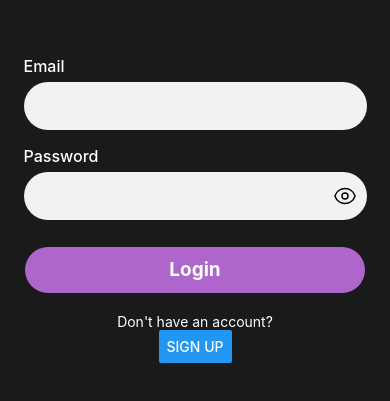
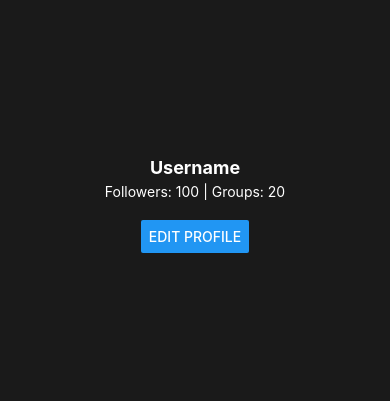
Before and after one commit to diabo1ica/Watermelon-Hamster, a React Native app: screen /ProfileScreen in a window 390 px wide. Shown: the part 217-618 px from the top of the page. Built offline with nearby package versions, Linux system fonts and the light colour scheme; no server answers.

Commit message:
Basic Profiles

```diff
--- a/App.js
+++ b/App.js
@@ -9,6 +9,8 @@ import { createBottomTabNavigator } from "@react-navigation/bottom-tabs";
 import Login from "./screens/LoginPage";
 import SignUp from "./screens/SignUp";
 import Event from './screens/Event';
+import ProfileScreen from './screens/ProfilePage';
+import EditProfilePage from './screens/EditProfilePage';
 
 import { useFonts } from 'expo-font';
 import 'firebase/firestore';
@@ -110,7 +112,7 @@ const App = () => {
 
           <Tabs.Screen
             name="Profile"
-            component={Login}
+            component={ProfileScreen}
             options={{
               tabBarIcon: ({ size }) => (
                 <Ionicons name="md-settings-outline" size={size} color="white" />
@@ -175,6 +177,14 @@ const App = () => {
               component={SignUp}
               options={{ headerShown: false }}
             />
+            <Stack.Screen
+              name="ProfileScreen"
+              component={ProfileScreen}
+            />
+            <Stack.Screen
+              name="EditProfilePage"
+              component={EditProfilePage}
+            />
           </Stack.Navigator>
         )}
       </NavigationContainer>
--- a/package.json
+++ b/package.json
@@ -22,7 +22,8 @@
     "react-native-heroicons": "^3.2.0",
     "react-native-reanimated": "~3.3.0",
     "react-native-safe-area-context": "4.6.3",
-    "react-native-screens": "~3.22.0"
+    "react-native-screens": "~3.22.0",
+    "yarn": "^1.22.21"
   },
   "devDependencies": {
     "@babel/core": "^7.20.0",
--- /dev/null
+++ b/screens/EditProfilePage.js
@@ -0,0 +1,36 @@
+// EditProfilePage.js
+import React from 'react';
+import { View, Text, TextInput, Button, StyleSheet } from 'react-native';
+
+const EditProfilePage = () => {
+  return (
+    <View style={styles.container}>
+      {/* Input Fields for Editing Profile */}
+      <TextInput placeholder="Name" style={styles.input} />
+      <TextInput placeholder="Email" style={styles.input} />
+      <TextInput placeholder="Username" style={styles.input} />
+      <TextInput placeholder="Password" secureTextEntry style={styles.input} />
+
+      {/* Save Changes Button */}
+      <Button title="Save Changes" onPress={() => console.log('Saving changes')} />
+    </View>
+  );
+};
+
+const styles = StyleSheet.create({
+  container: {
+    flex: 1,
+    alignItems: 'center',
+    justifyContent: 'center',
+  },
+  input: {
+    width: '80%',
+    height: 40,
+    borderColor: 'gray',
+    borderWidth: 1,
+    marginBottom: 20,
+    paddingHorizontal: 10,
+  },
+});
+
+export default EditProfilePage;
--- a/screens/ProfilePage.js
+++ b/screens/ProfilePage.js
@@ -0,0 +1,63 @@
+// ProfileScreen.js
+import React from 'react';
+import { View, Text, Button, Image, StyleSheet } from 'react-native';
+import { useNavigation } from '@react-navigation/native'; // Import useNavigation hook
+
+const ProfileScreen = () => {
+  const navigation = useNavigation(); // Use the useNavigation hook
+
+  return (
+    <View style={styles.container}>
+      {/* Profile Photo */}
+
+
+      {/* User Info */}
+      <View style={styles.userInfoContainer}>
+        <Text style={styles.username}>Username</Text>
+        <Text style={styles.counts}>Followers: 100 | Groups: 20</Text>
+      </View>
+
+      {/* Edit Profile Button */}
+      <Button
+        title="Edit Profile"
+        onPress={() => navigation.navigate('EditProfilePage')} // Use navigation.navigate
+      />
+
+      {/* Groups Section */}
+      {/* Add code to display user's groups */}
+    </View>
+  );
+};
+
+const styles = StyleSheet.create({
+  container: {
+    flex: 1,
+    alignItems: 'center',
+    justifyContent: 'center',
+    padding: 16,
+    backgroundColor: '#1A1A1A',
+  },
+  profilePhoto: {
+    width: 100,
+    height: 100,
+    borderRadius: 50,
+    marginBottom: 20,
+    alignSelf: 'flex-start',
+  },
+  userInfoContainer: {
+    alignItems: 'center',
+    marginBottom: 20,
+  },
+  username: {
+    fontSize: 18,
+    fontWeight: 'bold',
+    color: 'white',
+    marginBottom: 5,
+  },
+  counts: {
+    fontSize: 14,
+    color: 'white',
+  },
+});
+
+export default ProfileScreen;
```
Also changed, not shown: 2 other files (tests, documents, lock files or other folders).
